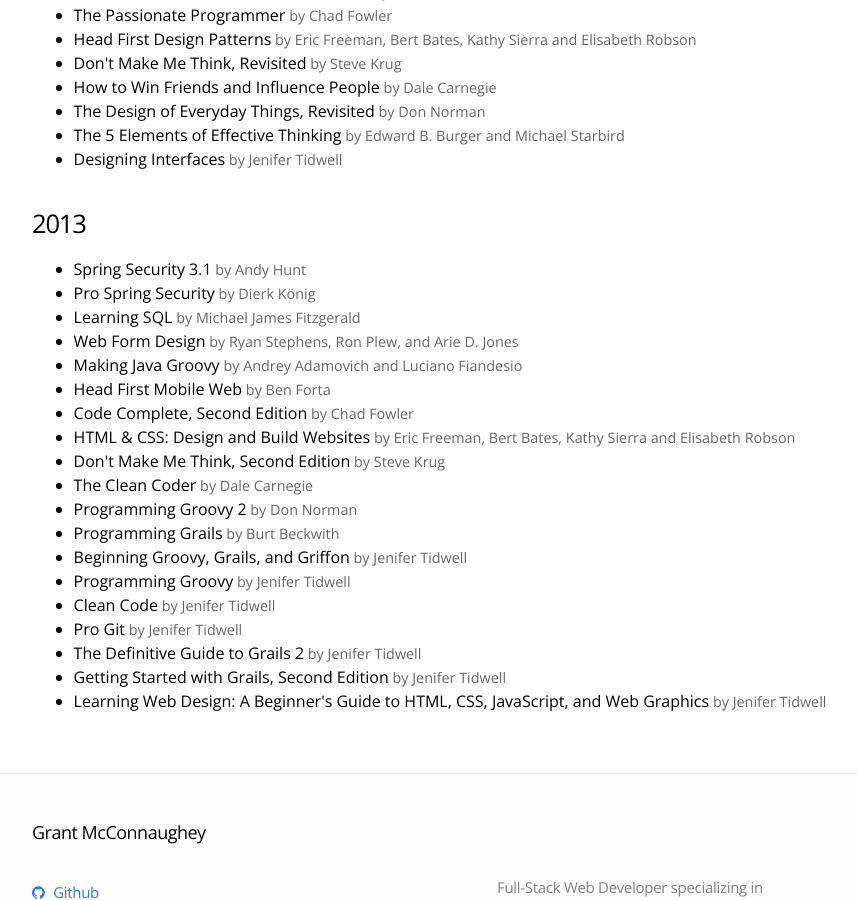
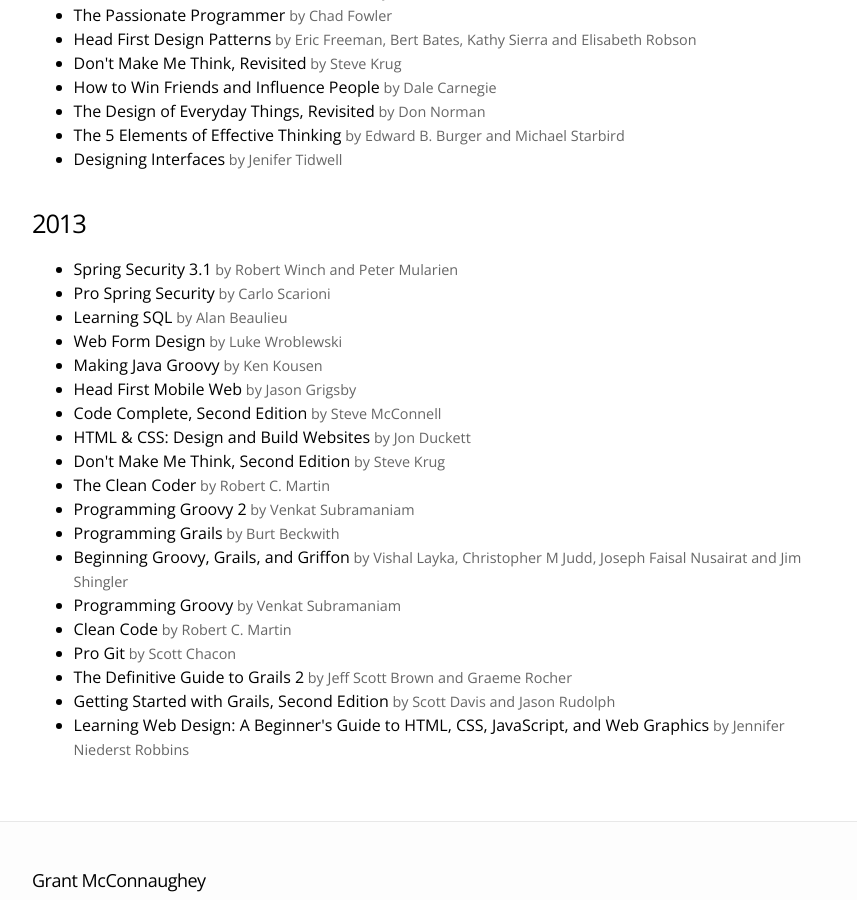
Before and after one commit to grantmcconnaughey/grantmcconnaughey.github.io, a Jekyll site: the page built from books.html, in a window 1280 px wide and 900 px high, scrolled down 453 px. Shown: the whole window, without its empty margins (208-1065 px from the left). Built offline with Jekyll 4.4.1, drawn with Linux system fonts in a browser that asks for light colours; nearby versions of some CDN libraries.

Commit message:
Added authors for 2013 books

```diff
--- a/_data/books2013.yml
+++ b/_data/books2013.yml
@@ -1,56 +1,56 @@
 -   title: Spring Security 3.1
-    author: Andy Hunt
+    author: Robert Winch and Peter Mularien
 
 -   title: Pro Spring Security
-    author: Dierk König
+    author: Carlo Scarioni
 
 -   title: Learning SQL
-    author: Michael James Fitzgerald
+    author: Alan Beaulieu
 
 -   title: Web Form Design
-    author: Ryan Stephens, Ron Plew, and Arie D. Jones
+    author: Luke Wroblewski
 
 -   title: Making Java Groovy
-    author: Andrey Adamovich and Luciano Fiandesio
+    author: Ken Kousen
 
 -   title: Head First Mobile Web
-    author: Ben Forta
+    author: Jason Grigsby
 
 -   title: Code Complete, Second Edition
-    author: Chad Fowler
+    author: Steve McConnell
 
 -   title: "HTML & CSS: Design and Build Websites"
-    author: Eric Freeman, Bert Bates, Kathy Sierra and Elisabeth Robson
+    author: Jon Duckett
 
 -   title: Don't Make Me Think, Second Edition
     author: Steve Krug
 
 -   title: The Clean Coder
-    author: Dale Carnegie
+    author: Robert C. Martin
 
 -   title: Programming Groovy 2
-    author: Don Norman
+    author: Venkat Subramaniam
 
 -   title: Programming Grails
     author: Burt Beckwith
 
 -   title: Beginning Groovy, Grails, and Griffon
-    author: Jenifer Tidwell
+    author: Vishal Layka, Christopher M Judd, Joseph Faisal Nusairat and Jim Shingler
 
 -   title: Programming Groovy
-    author: Jenifer Tidwell
+    author: Venkat Subramaniam
 
 -   title: Clean Code
-    author: Jenifer Tidwell
+    author: Robert C. Martin
 
 -   title: Pro Git
-    author: Jenifer Tidwell
+    author: Scott Chacon
 
 -   title: The Definitive Guide to Grails 2
-    author: Jenifer Tidwell
+    author: Jeff Scott Brown and Graeme Rocher
 
 -   title: Getting Started with Grails, Second Edition
-    author: Jenifer Tidwell
+    author: Scott Davis and Jason Rudolph
 
 -   title: "Learning Web Design: A Beginner's Guide to HTML, CSS, JavaScript, and Web Graphics"
-    author: Jenifer Tidwell
+    author: Jennifer Niederst Robbins
```
